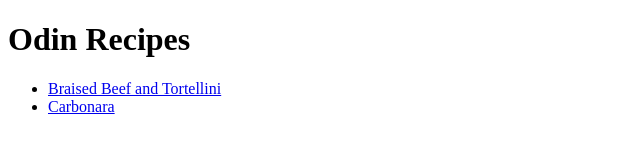
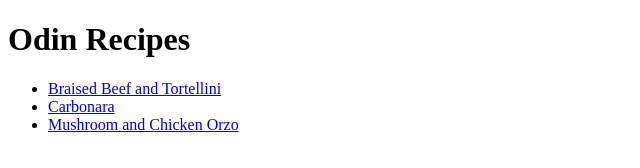
Before and after one commit to asoggycrouton/odin-recipes, a plain HTML site: page index.html in a window 1280 px wide. Shown: the whole page, without its empty margins (0-640 px from the left). Drawn offline with Linux system fonts and the light colour scheme.

Commit message:
Orzo added to Index

```diff
--- a/index.html
+++ b/index.html
@@ -9,6 +9,7 @@
     <ul>
    <li><a href="recipes/braisedbeefandtortellini.html">Braised Beef and Tortellini</a></li>
    <li><a href="recipes/carbonara.html">Carbonara</a></li>
+   <li><a href="recipes/orzo.html">Mushroom and Chicken Orzo</a></li>
     </ul>
     </body>
 
```
